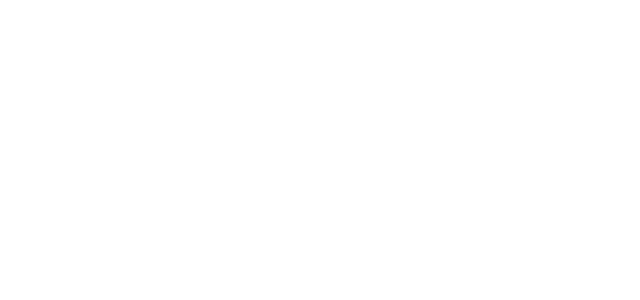
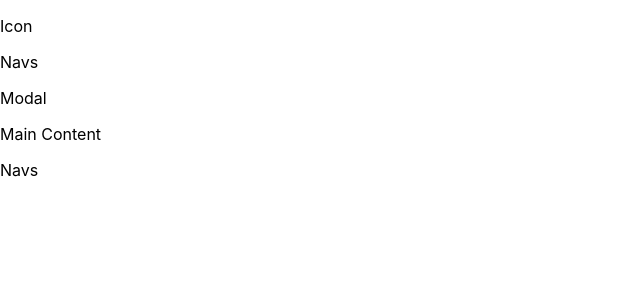
Before and after one commit to deepanshu195/datalytics, a React (Create React App) app: page / in a window 1280 px wide. Shown: the top 300 px of the page, without its empty margins (0-640 px from the left). Built offline with nearby package versions, Linux system fonts and the light colour scheme.

Commit message:
Landing Page

```diff
--- /dev/null
+++ b/src/components/Footer/Footer.js
@@ -0,0 +1,11 @@
+import React from "react";
+
+const Footer = (props) => {
+  return (
+    <React.Fragment>
+      <p>Navs</p>
+    </React.Fragment>
+  );
+};
+
+export default Footer;
--- /dev/null
+++ b/src/components/Header/Header.js
@@ -0,0 +1,13 @@
+import React from "react";
+
+const Header = (props) => {
+  return (
+    <React.Fragment>
+      <p>Icon</p>
+      <p>Navs</p>
+      <p>Modal</p>
+    </React.Fragment>
+  );
+};
+
+export default Header;
--- /dev/null
+++ b/src/components/Main/Main.js
@@ -0,0 +1,11 @@
+import React from "react";
+
+const Main = (props) => {
+  return (
+    <React.Fragment>
+      <p>Main Content</p>
+    </React.Fragment>
+  );
+};
+
+export default Main;
--- /dev/null
+++ b/src/containers/LandingPage/LandingPage.js
@@ -0,0 +1,16 @@
+import React from "react";
+import Header from "../../components/Header/Header";
+import Footer from "../../components/Footer/Footer";
+import Main from "../../components/Main/Main";
+
+const LandingPage = (props) => {
+  return (
+    <React.Fragment>
+      <Header />
+      <Main />
+      <Footer />
+    </React.Fragment>
+  );
+};
+
+export default LandingPage;
--- a/src/router.js
+++ b/src/router.js
@@ -2,13 +2,15 @@
 import ReactDOM from "react-dom";
 import { BrowserRouter, Route, Switch, Redirect } from "react-router-dom";
 import Demo from "./containers/Demo";
+import Landing from "./containers/LandingPage/LandingPage";
 
 const Router = (props) => {
-	return (
-		<Switch>
-			<Route path="/demo" component={Demo} />
-		</Switch>
-	);
+  return (
+    <Switch>
+      <Route path="/" exact component={Landing} />
+      <Route path="/demo" component={Demo} />
+    </Switch>
+  );
 };
 
 export default Router;
```
Also changed, not shown: src/components/Footer/Footer.module.css (added), src/components/Header/Header.module.css (added), src/components/Main/Main.module.js (added), src/containers/LandingPage/LandingPage.module.css (added).
